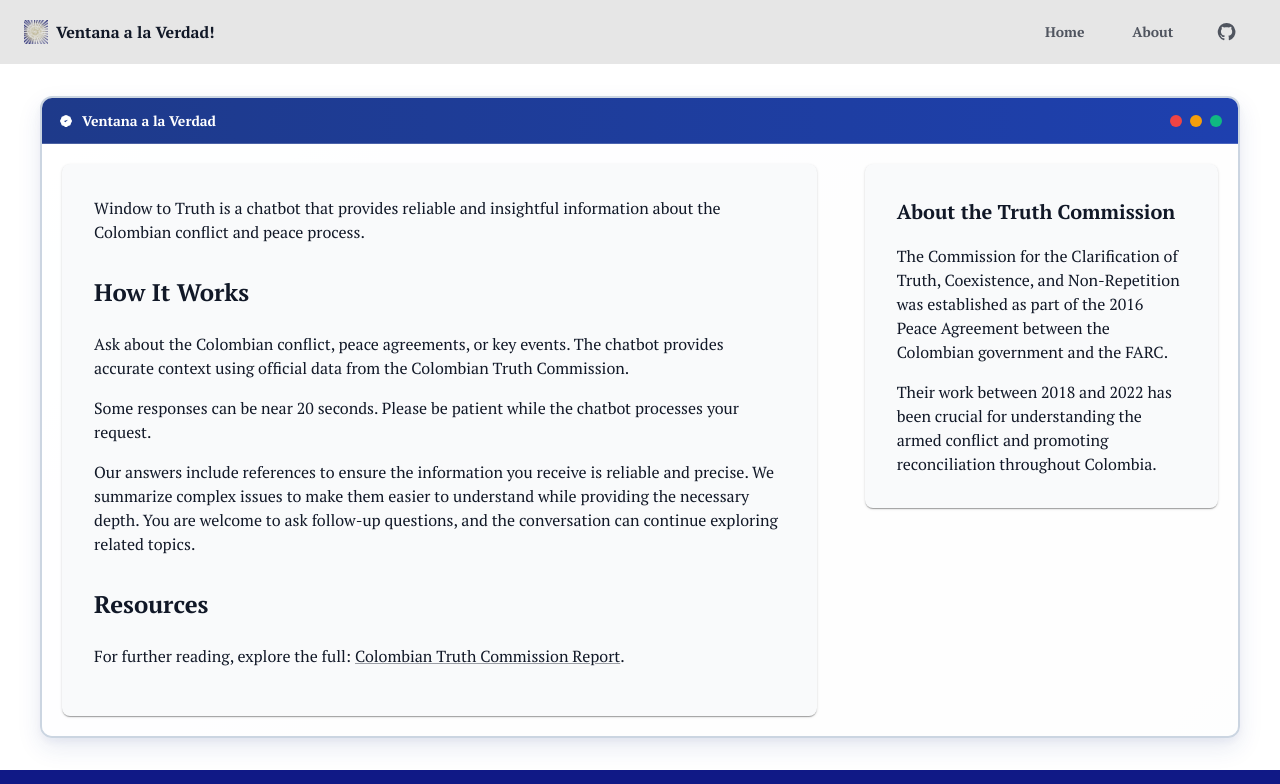
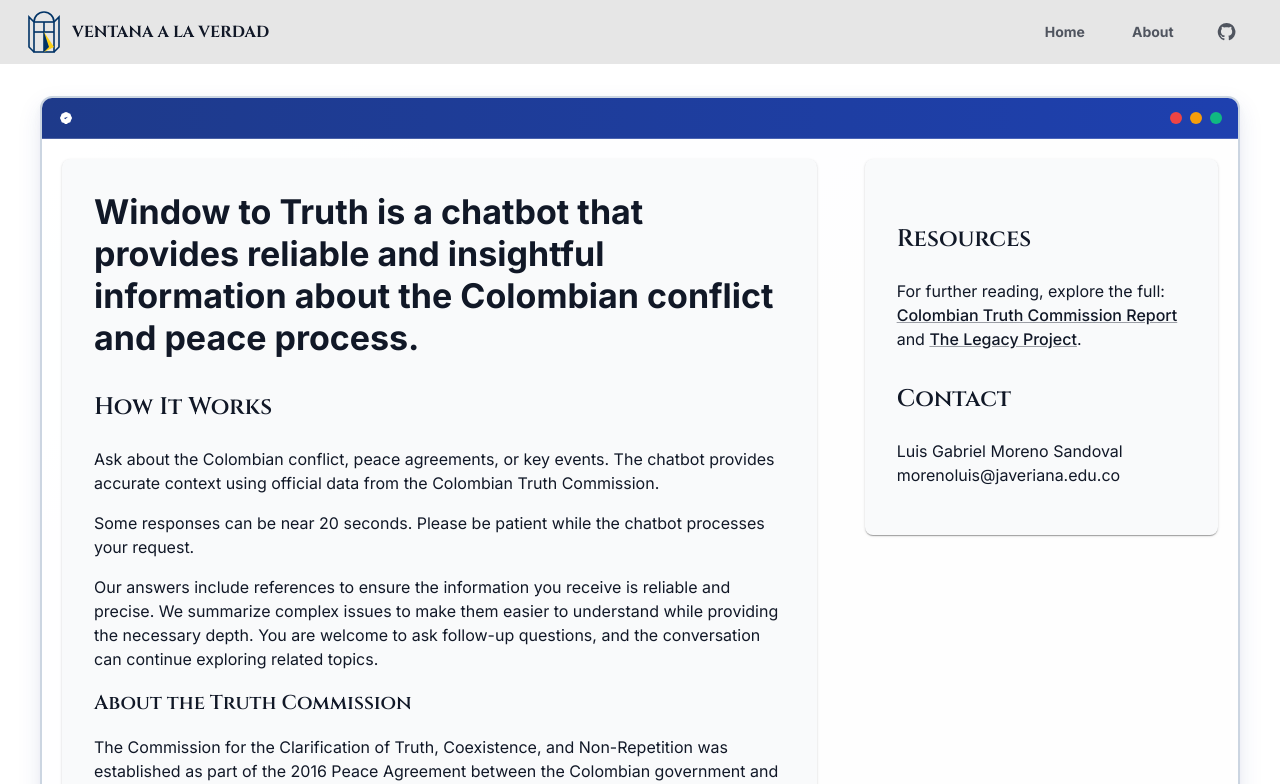
Before and after one commit to puj-nlp/cev-rag, a React (Create React App) app in the folder rag-ui/: page /about in a window 1280 px wide. Shown: the top 784 px of the page. Built offline with nearby package versions, Linux system fonts and the light colour scheme; no server answers.

Commit message:
feat: add logo project

```diff
--- a/rag-ui/package.json
+++ b/rag-ui/package.json
@@ -16,6 +16,7 @@
     "react-markdown": "^8.0.7",
     "react-router-dom": "^6.15.0",
     "react-scripts": "5.0.1",
+    "three": "^0.158.0",
     "web-vitals": "^2.1.4"
   },
   "scripts": {
--- a/rag-ui/public/index.html
+++ b/rag-ui/public/index.html
@@ -12,7 +12,7 @@
     <link rel="apple-touch-icon" href="%PUBLIC_URL%/logo192.png" />
     <link
       rel="stylesheet"
-      href="https://fonts.googleapis.com/css2?family=PT+Serif:ital,wght@0,400;0,700;1,400;1,700&display=swap"
+      href="https://fonts.googleapis.com/css2?family=Cinzel:wght@400..900&family=Inter:ital,opsz,wght@0,14..32,100..900;1,14..32,100..900&family=PT+Serif:ital,wght@0,400;0,700;1,400;1,700&display=swap"
     />
     <title>Ventana a la Verdad</title>
   </head>
--- a/rag-ui/src/components/Footer.js
+++ b/rag-ui/src/components/Footer.js
@@ -34,7 +34,7 @@ const Footer = () => {
                 variant="body2"
                 sx={{
                   fontSize: '14px',
-                  fontFamily: '"Source Sans Pro", sans-serif'
+                  fontFamily: '"Inter", sans-serif'
                 }}
               >
                 Proyecto financiado por el Notre Dame–IBM Technology Ethics Lab @2024
--- a/rag-ui/src/components/Header.js
+++ b/rag-ui/src/components/Header.js
@@ -2,6 +2,23 @@ import React from 'react';
 import { AppBar, Toolbar, Typography, Button, Container, Box, Avatar, IconButton } from '@mui/material';
 import { Link, useLocation } from 'react-router-dom';
 import { GitHub } from '@mui/icons-material';
+
+const LogoVentana = () => (
+  <svg xmlns="http://www.w3.org/2000/svg" width="40" height="50" viewBox="0 0 400 500" style={{ verticalAlign: 'middle' }}>
+    <g fill="none" stroke="#003366" strokeWidth="16">
+      <rect x="100" y="150" width="200" height="300"></rect>
+      <path d="M100,150 A100,100 0 0 1 300,150"></path>
+      <path d="M100,150 L50,100 L50,400 L100,450"></path>
+      <path d="M300,150 L350,100 L350,400 L300,450"></path>
+      <line x1="200" y1="150" x2="200" y2="450"></line>
+      <line x1="100" y1="250" x2="300" y2="250"></line>
+    </g>
+    <g>
+      <polygon points="200,250 300,400 200,450 200,250" fill="#FCD116"></polygon>
+      <polygon points="200,250 250,400 200,450 200,250" fill="#003366"></polygon>
+    </g>
+  </svg>
+);
 
 const Header = () => {
   const location = useLocation();
@@ -12,24 +29,17 @@ const Header = () => {
         <Toolbar disableGutters sx={{ justifyContent: 'space-between' }}>
           {/* Logo and title */}
           <Box sx={{ display: 'flex', alignItems: 'center' }}>
-            <img
-              src="/cev_icon.png"
-              alt="CEV Icon"
-              style={{
-                width: '24px',
-                height: '24px',
-                marginRight: '8px',
-                //filter: 'brightness(0) invert(1)' // Makes the icon white
-              }}
-            />
+            <LogoVentana/>
             <Typography
               noWrap
               sx={{
+                fontFamily: '"Cinzel", serif !important',
                 fontWeight: 700,
-                color: 'primary.main'
+                color: 'primary.main',
+                marginLeft: 1
               }}
             >
-              Ventana a la Verdad!
+              VENTANA A LA VERDAD
             </Typography>
           </Box>
 
--- a/rag-ui/src/components/WelcomeScreen.js
+++ b/rag-ui/src/components/WelcomeScreen.js
@@ -2,6 +2,23 @@ import React from 'react';
 import { Box, Typography, Button } from '@mui/material';
 import { styled } from '@mui/material/styles';
 import { Add as AddIcon } from '@mui/icons-material';
+
+const LogoVentana = () => (
+  <svg xmlns="http://www.w3.org/2000/svg" width="60" height="75" viewBox="0 0 400 500" style={{ marginBottom: 24 }}>
+    <g fill="none" stroke="#003366" strokeWidth="16">
+      <rect x="100" y="150" width="200" height="300"></rect>
+      <path d="M100,150 A100,100 0 0 1 300,150"></path>
+      <path d="M100,150 L50,100 L50,400 L100,450"></path>
+      <path d="M300,150 L350,100 L350,400 L300,450"></path>
+      <line x1="200" y1="150" x2="200" y2="450"></line>
+      <line x1="100" y1="250" x2="300" y2="250"></line>
+    </g>
+    <g>
+      <polygon points="200,250 300,400 200,450 200,250" fill="#FCD116"></polygon>
+      <polygon points="200,250 250,400 200,450 200,250" fill="#003366"></polygon>
+    </g>
+  </svg>
+);
 
 const WelcomeRoot = styled(Box)(({ theme }) => ({
   flex: 1,
@@ -19,6 +36,7 @@ const WelcomeRoot = styled(Box)(({ theme }) => ({
 const WelcomeTitle = styled(Typography)(({ theme }) => ({
   fontSize: '2.5rem',
   fontWeight: 700,
+  fontFamily: '"Cinzel", serif !important',
   color: '#1e3a8a',
   marginBottom: theme.spacing(2.5),
   textShadow: '0 2px 4px rgba(30, 58, 138, 0.1)',
@@ -31,6 +49,7 @@ const WelcomeTitle = styled(Typography)(({ theme }) => ({
 const WelcomeDescription = styled(Typography)(({ theme }) => ({
   color: '#475569',
   fontSize: '1.1rem',
+  fontFamily: '"Inter", sans-serif !important',
   lineHeight: 1.6,
   marginBottom: theme.spacing(5),
   maxWidth: '500px',
@@ -44,6 +63,7 @@ const StartChatButton = styled(Button)(({ theme }) => ({
   border: 'none',
   padding: theme.spacing(2, 4),
   borderRadius: '10px',
+  fontFamily: '"Inter", sans-serif !important',
   fontWeight: 600,
   fontSize: '16px',
   transition: 'all 0.3s ease',
@@ -65,9 +85,7 @@ const TruthIcon = styled('div')(({ theme }) => ({
 const WelcomeScreen = ({ onStartNewChat }) => {
   return (
     <WelcomeRoot>
-      <TruthIcon>
-        🏛️
-      </TruthIcon>
+      <LogoVentana />
       <WelcomeTitle variant="h1">
         Welcome to Window to Truth!
       </WelcomeTitle>
--- a/rag-ui/src/components/WindowContainer.js
+++ b/rag-ui/src/components/WindowContainer.js
@@ -31,6 +31,7 @@ const WindowHeader = styled(Box)(({ theme }) => ({
 
 const WindowTitle = styled(Box)(({ theme }) => ({
   color: 'white',
+  fontFamily: '"Inter", sans-serif !important',
   fontWeight: 600,
   fontSize: '14px',
   display: 'flex',
@@ -81,9 +82,7 @@ const WindowContainer = ({ children }) => {
       <WindowHeader>
         <WindowTitle>
           <TruthIcon />
-          <Typography component="span" sx={{ fontSize: 'inherit', fontWeight: 'inherit', color: 'inherit' }}>
-            Ventana a la Verdad
-          </Typography>
+
         </WindowTitle>
         <WindowControls>
           <WindowControl color="#ef4444" />
--- a/rag-ui/src/index.css
+++ b/rag-ui/src/index.css
@@ -1,61 +1,63 @@
-@import url('https://fonts.googleapis.com/css2?family=PT+Serif:ital,wght@0,400;0,700;1,400;1,700&display=swap');
+@import url('https://fonts.googleapis.com/css2?family=Cinzel:wght@400..900&family=Inter:ital,opsz,wght@0,14..32,100..900;1,14..32,100..900&family=PT+Serif:ital,wght@0,400;0,700;1,400;1,700&display=swap');
 
-/* Global font application */
+/* Global font application - Inter as default for UI elements */
 * {
-  font-family: 'PT Serif', serif !important;
+  font-family: 'Inter', sans-serif !important;
 }
 
 body {
-  font-family: 'PT Serif', serif !important;
+  font-family: 'Inter', sans-serif !important;
   font-weight: 400;
 }
 
-/* All headings use PT Serif */
+/* All headings use Cinzel for elegant titles */
 h1, h2, h3, h4, h5, h6 {
-  font-family: 'PT Serif', serif !important;
-  font-weight: 700;
+  font-family: 'Cinzel', serif !important;
+  font-weight: 600;
 }
 
-/* Navigation and branding use PT Serif */
+/* Navigation and branding use Cinzel */
 .MuiAppBar-root .MuiTypography-root {
-  font-family: 'PT Serif', serif !important;
+  font-family: 'Cinzel', serif !important;
 }
 
-/* Buttons use PT Serif */
+/* Buttons use Inter for better readability */
 .MuiButton-root {
-  font-family: 'PT Serif', serif !important;
+  font-family: 'Inter', sans-serif !important;
+  font-weight: 500;
 }
 
-/* Form elements use PT Serif */
+/* Form elements use Inter */
 .MuiTextField-root label {
-  font-family: 'PT Serif', serif !important;
+  font-family: 'Inter', sans-serif !important;
 }
 
 .MuiTextField-root input {
-  font-family: 'PT Serif', serif !important;
+  font-family: 'Inter', sans-serif !important;
 }
 
-/* Menu items use PT Serif */
+/* Menu items use Inter */
 .MuiMenuItem-root {
-  font-family: 'PT Serif', serif !important;
+  font-family: 'Inter', sans-serif !important;
 }
 
-/* Tabs use PT Serif */
+/* Tabs use Inter */
 .MuiTab-root {
-  font-family: 'PT Serif', serif !important;
+  font-family: 'Inter', sans-serif !important;
+  font-weight: 500;
 }
 
-/* All text elements use PT Serif */
+/* UI text elements use Inter */
 p, span, div, a, label, input, textarea, select, button {
-  font-family: 'PT Serif', serif !important;
+  font-family: 'Inter', sans-serif !important;
 }
 
-/* Chat and content specific styles */
+/* Chat and content specific styles - PT Serif for reading content */
 .chat-message {
   font-family: 'PT Serif', serif !important;
 }
 
-/* Markdown content uses PT Serif */
+/* Markdown content uses PT Serif for better reading experience */
 .markdown-content {
   font-family: 'PT Serif', serif !important;
 }
@@ -66,7 +68,7 @@ p, span, div, a, label, input, textarea, select, button {
 .markdown-content h4,
 .markdown-content h5,
 .markdown-content h6 {
-  font-family: 'PT Serif', serif !important;
+  font-family: 'Cinzel', serif !important;
   font-weight: 700;
 }
 
@@ -87,3 +89,21 @@ p, span, div, a, label, input, textarea, select, button {
   font-family: 'PT Serif', serif !important;
   font-style: italic;
 }
+
+/* Welcome screen title styling with Cinzel */
+.welcome-title {
+  font-family: 'Cinzel', serif !important;
+  font-weight: 700;
+}
+
+/* Subtitle and descriptions with Inter */
+.welcome-subtitle {
+  font-family: 'Inter', sans-serif !important;
+  font-weight: 400;
+}
+
+/* Footer text uses Inter */
+.footer-text {
+  font-family: 'Inter', sans-serif !important;
+  font-weight: 400;
+}
--- a/rag-ui/src/pages/About.js
+++ b/rag-ui/src/pages/About.js
@@ -9,7 +9,7 @@ const About = () => {
         <Grid container spacing={6}>
         <Grid item xs={12} md={8}>
           <Paper sx={{ p: 4, borderRadius: 2 }}>
-            <Typography variant="body1" paragraph>
+            <Typography variant="h4" paragraph>
               Window to Truth is a chatbot that provides reliable and insightful information about the Colombian conflict and peace process.
             </Typography>
 
@@ -29,6 +29,23 @@ const About = () => {
               Our answers include references to ensure the information you receive is reliable and precise. We summarize complex issues to make them easier to understand while providing the necessary depth. You are welcome to ask follow-up questions, and the conversation can continue exploring related topics.
             </Typography>
 
+            <Typography variant="h6" sx={{ fontWeight: 600, mb: 2 }}>
+              About the Truth Commission
+            </Typography>
+
+            <Typography variant="body1" paragraph>
+              The Commission for the Clarification of Truth, Coexistence, and Non-Repetition was established as part of the 2016 Peace Agreement between the Colombian government and the FARC.
+            </Typography>
+
+            <Typography variant="body1">
+              Their work between 2018 and 2022 has been crucial for understanding the armed conflict and promoting reconciliation throughout Colombia.
+            </Typography>
+
+          </Paper>
+        </Grid>
+
+        <Grid item xs={12} md={4}>
+          <Paper sx={{ p: 4, borderRadius: 2, mb: 4 }}>
             <Typography variant="h5" sx={{ fontWeight: 600, mb: 3, mt: 4 }}>
               Resources
             </Typography>
@@ -42,23 +59,24 @@ const About = () => {
                 sx={{ fontWeight: 500 }}
               >
                 Colombian Truth Commission Report
+              </Link>
+              {' '} and {' '}
+              <Link
+                href="https://legacyproject.nd.edu/"
+                target="_blank"
+                rel="noopener noreferrer"
+                sx={{ fontWeight: 500 }}
+              >
+                The Legacy Project
               </Link>.
             </Typography>
-          </Paper>
-        </Grid>
-
-        <Grid item xs={12} md={4}>
-          <Paper sx={{ p: 4, borderRadius: 2, mb: 4 }}>
-            <Typography variant="h6" sx={{ fontWeight: 600, mb: 2 }}>
-              About the Truth Commission
+            <Typography variant="h5" sx={{ fontWeight: 600, mb: 3, mt: 4 }}>
+              Contact
             </Typography>
 
             <Typography variant="body1" paragraph>
-              The Commission for the Clarification of Truth, Coexistence, and Non-Repetition was established as part of the 2016 Peace Agreement between the Colombian government and the FARC.
-            </Typography>
-
-            <Typography variant="body1">
-              Their work between 2018 and 2022 has been crucial for understanding the armed conflict and promoting reconciliation throughout Colombia.
+              Luis Gabriel Moreno Sandoval
+              morenoluis@javeriana.edu.co
             </Typography>
           </Paper>
 
```
Also changed, not shown: rag-ui/src/components/Logo3D.js (added, +174 -0 lines), rag-ui/public/logo_ventana.svg (added), rag-ui/public/logo_ventana_verdad.svg (added).
